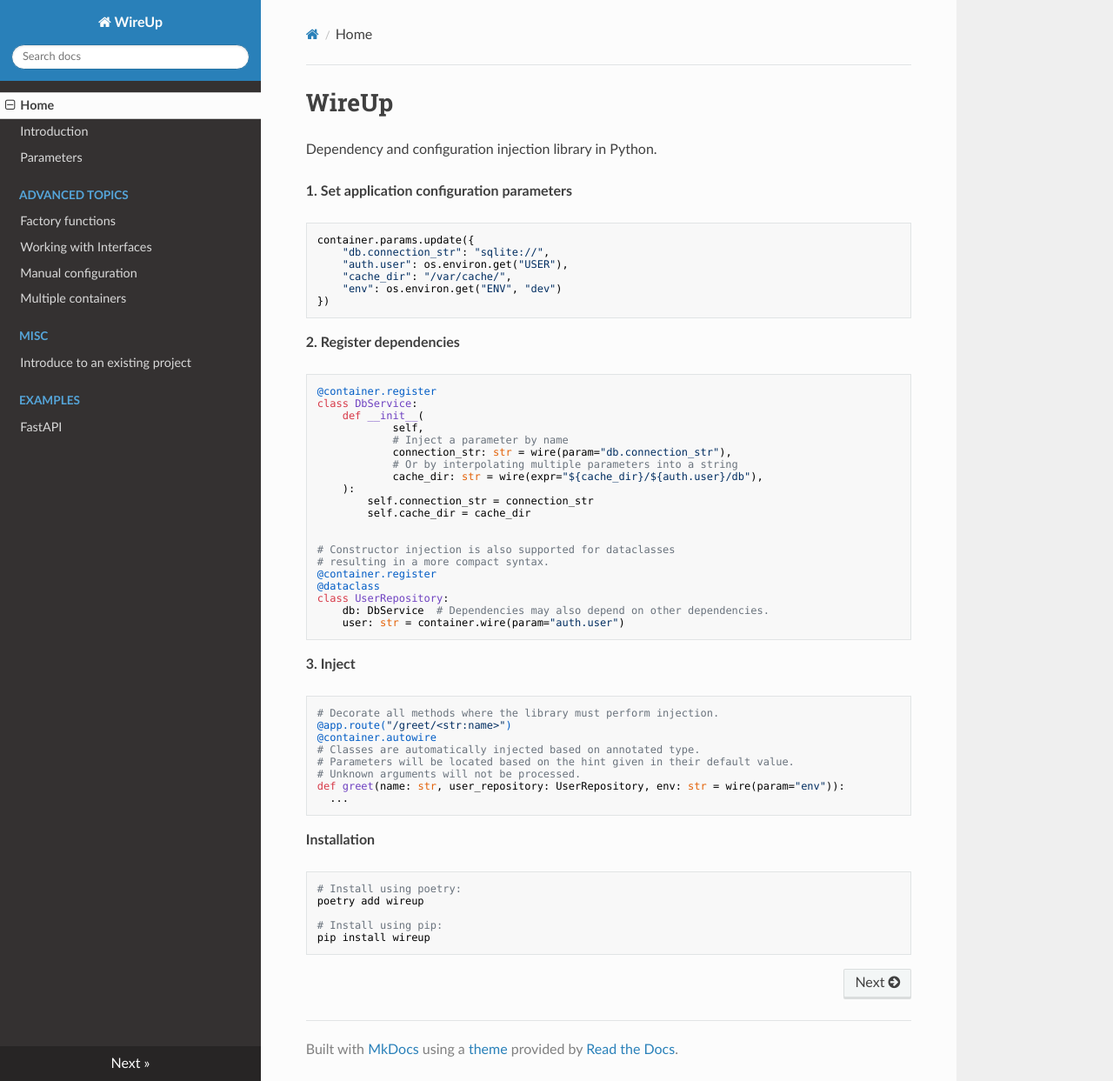
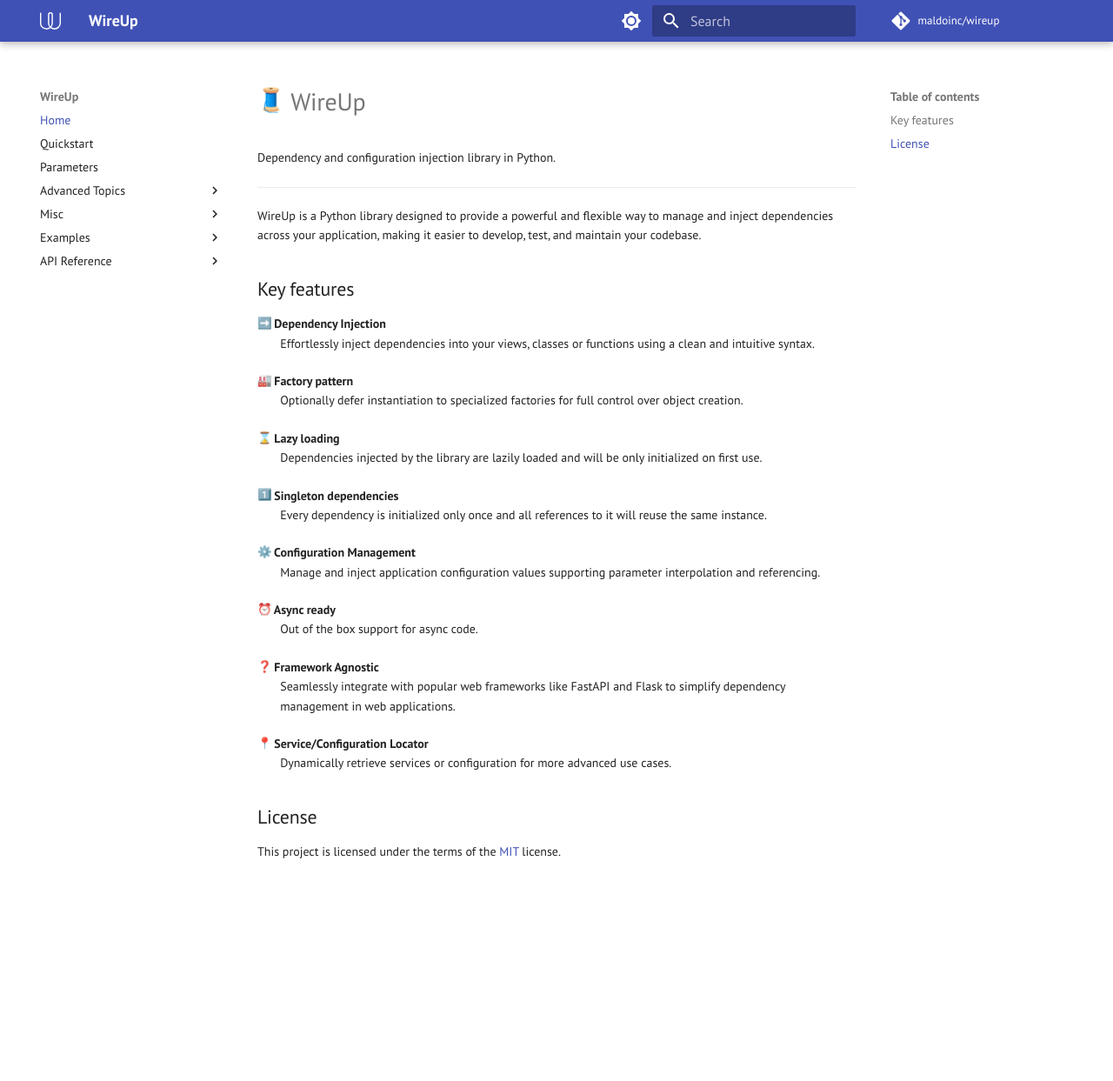
Before and after one commit to maldoinc/wireup, an MkDocs documentation site: the page built from docs/pages/index.md, in a window 1280 px wide and 1243 px high. Shown: the whole window at 87% size. Built offline with MkDocs 1.6.1 and Material for MkDocs 9.7.7, drawn with Linux system fonts in a browser that asks for light colours; nearby versions of some CDN libraries; emoji names are drawn with the system emoji font; some web fonts are replaced; comment, search, counter and statistics services are not loaded.

Commit message:
Add material and update docs

````diff
--- a/docs/mkdocs.yml
+++ b/docs/mkdocs.yml
@@ -1,7 +1,7 @@
 site_name: WireUp
 nav:
   - Home: index.md
-  - Introduction: introduction.md
+  - Quickstart: quickstart.md
   - Parameters: parameters.md
   - Advanced Topics:
       - Factory functions: factory_functions.md
@@ -12,7 +12,58 @@ nav:
     - Introduce to an existing project: introduce_to_an_existing_project.md
   - Examples:
       - FastAPI: examples/fastapi.md
-theme: readthedocs
+  - API Reference:
+      - wireup: class/wireup.md
+      - DependencyContainer: class/dependency_container.md
+      - ParameterBag: class/parameter_bag.md
+      - DependencyInitializationContext: class/dependency_initialization_context.md
+repo_url: https://github.com/maldoinc/wireup
+repo_name: maldoinc/wireup
+theme:
+  name: material
+  features:
+    - content.code.annotate
+    - navigation.instant
+  custom_dir: overrides
+  icon:
+    logo: simple/wire
+  font:
+    text: PT Sans
+    code: Noto Mono
+  palette:
+    - scheme: default
+      toggle:
+        icon: material/brightness-7
+        name: Switch to dark mode
+    - scheme: slate
+      toggle:
+        icon: material/brightness-4
+        name: Switch to light mode
 markdown_extensions:
+  - attr_list
   - admonition
+  - pymdownx.highlight
+  - pymdownx.superfences
+  - def_list
+  - pymdownx.emoji:
+        emoji_index: !!python/name:materialx.emoji.twemoji
+plugins:
+  - search
+  - mkdocstrings:
+      default_handler: python
+      handlers:
+        python:
+          options:
+            show_symbol_type_heading: true
+            show_symbol_type_toc: true
+            heading_level: 4
+            docstring_section_style: spacy
+            docstring_style: sphinx
+            allow_inspection: false
+            show_source: false
+            filters:
+              - "!^_"
+              - "^__init__$"
+extra_css:
+  - stylesheets/extra.css
 docs_dir: pages
--- a/docs/pages/index.md
+++ b/docs/pages/index.md
@@ -1,59 +1,39 @@
-# WireUp
+# :thread: WireUp
 Dependency and configuration injection library in Python.
 
-**1. Set application configuration parameters**
-```python
-container.params.update({
-    "db.connection_str": "sqlite://",
-    "auth.user": os.environ.get("USER"),
-    "cache_dir": "/var/cache/",
-    "env": os.environ.get("ENV", "dev")
-})
-```
+---
 
-**2. Register dependencies**
+WireUp is a Python library designed to provide a powerful and flexible way to
+manage and inject dependencies across your application,
+making it easier to develop, test, and maintain your codebase.
 
-```python
-@container.register
-class DbService:
-    def __init__(
-            self,
-            # Inject a parameter by name
-            connection_str: str = wire(param="db.connection_str"),
-            # Or by interpolating multiple parameters into a string
-            cache_dir: str = wire(expr="${cache_dir}/${auth.user}/db"),
-    ):
-        self.connection_str = connection_str
-        self.cache_dir = cache_dir
+## Key features
 
 
-# Constructor injection is also supported for dataclasses
-# resulting in a more compact syntax.
-@container.register
-@dataclass
-class UserRepository:
-    db: DbService  # Dependencies may also depend on other dependencies.
-    user: str = container.wire(param="auth.user")
-```
+**:arrow_right: Dependency Injection**
+:   Effortlessly inject dependencies into your views, classes or functions using a clean and intuitive syntax.
 
-**3. Inject**
+**:factory: Factory pattern**
+:   Optionally defer instantiation to specialized factories for full control over object creation.
 
-```python
-# Decorate all methods where the library must perform injection.
-@app.route("/greet/<str:name>")
-@container.autowire
-# Classes are automatically injected based on annotated type.
-# Parameters will be located based on the hint given in their default value.
-# Unknown arguments will not be processed.
-def greet(name: str, user_repository: UserRepository, env: str = wire(param="env")):
-  ...
-```
+**:hourglass: Lazy loading**
+:   Dependencies injected by the library are lazily loaded and will be only initialized on first use.
 
-**Installation**
-```bash
-# Install using poetry:
-poetry add wireup
+**:one: Singleton dependencies**
+:   Every dependency is initialized only once and all references to it will reuse the same instance.
 
-# Install using pip:
-pip install wireup
-```
+**:gear: Configuration Management**
+:   Manage and inject application configuration values supporting parameter interpolation and referencing.
+
+**:alarm_clock: Async ready**
+:   Out of the box support for async code.
+
+**:question_mark: Framework Agnostic**
+:   Seamlessly integrate with popular web frameworks like FastAPI and Flask to simplify dependency management in web applications.
+
+**:round_pushpin: Service/Configuration Locator**
+:   Dynamically retrieve services or configuration for more advanced use cases.
+
+## License
+
+This project is licensed under the terms of the [MIT](https://github.com/maldoinc/wireup/blob/master/license.md){: target=_blank } license.
--- /dev/null
+++ b/docs/pages/stylesheets/extra.css
@@ -0,0 +1,11 @@
+.md-typeset {
+    font-size: .7rem;
+}
+
+.highlight {
+    font-size: .7rem;
+}
+
+dd, dd p {
+    margin-top: 0 !important;
+}
--- a/pyproject.toml
+++ b/pyproject.toml
@@ -19,6 +19,9 @@ black = "^23.7.0"
 ruff = "^0.0.284"
 setuptools = "^68.0.0"
 mkdocs = "^1.5.2"
+mkdocs-material = "^9.2.8"
+mkdocstrings-python = "^1.6.2"
+mkdocs-open-in-new-tab = "^1.0.2"
 
 [tool.black]
 line-length = 120
````
Also changed, not shown: docs/pages/class/dependency_container.md (added, +3 -0 lines), docs/pages/class/dependency_initialization_context.md (added, +3 -0 lines), docs/pages/class/parameter_bag.md (added, +3 -0 lines), docs/pages/class/wireup.md (added, +3 -0 lines), docs/pages/factory_functions.md (+2 -2 lines), docs/pages/introduction.md (deleted, +0 -15 lines), docs/pages/quickstart.md (added, +60 -0 lines), docs/overrides/partials/footer.html (added), 2 other files.
